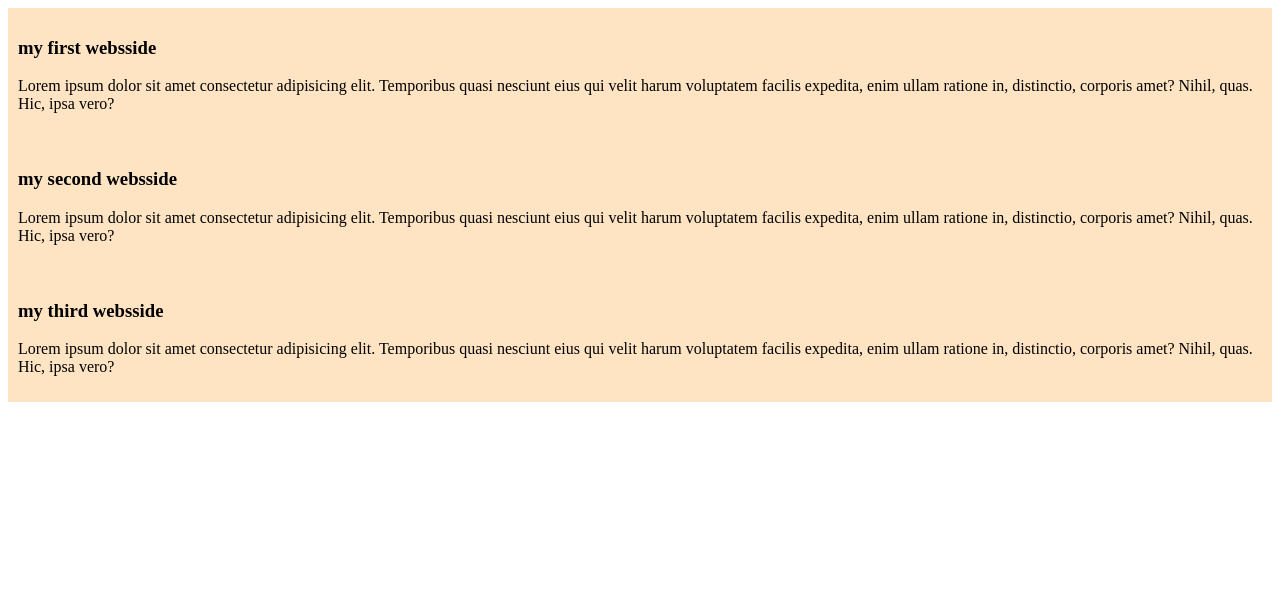
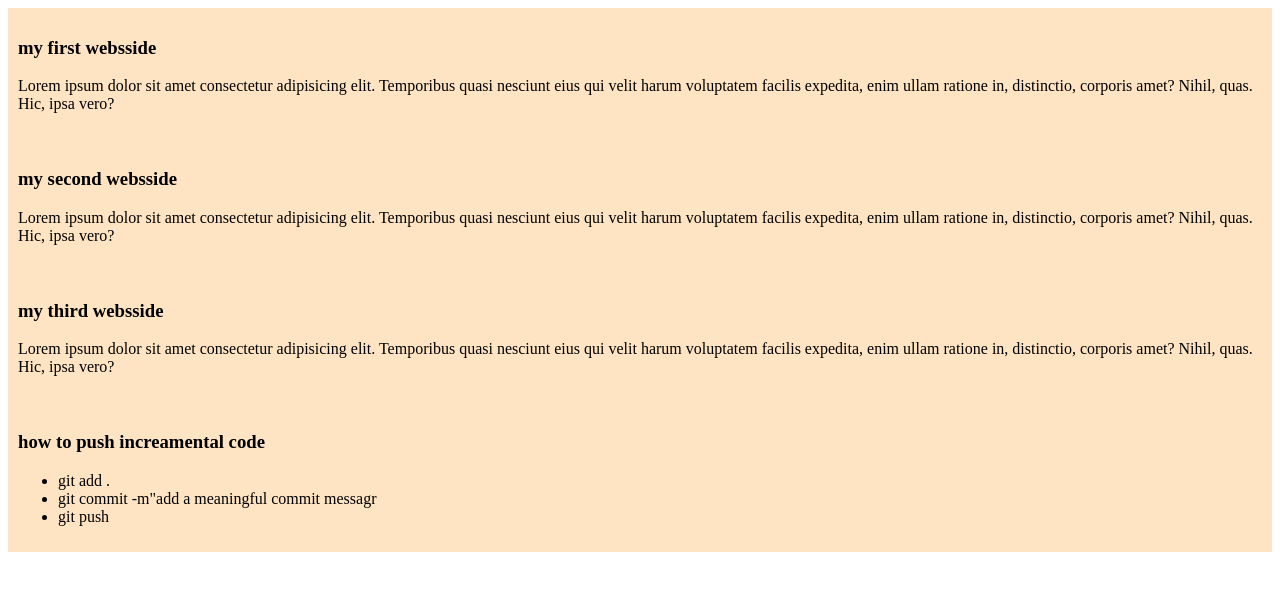
Before and after one commit to nasir601/my-hard-webside, a plain HTML site: page index.html in a window 1280 px wide. Drawn offline with Linux system fonts and the light colour scheme.

Commit message:
added a list

```diff
--- a/index.html
+++ b/index.html
@@ -20,5 +20,13 @@
         <h3>my third websside</h3>
         <p>Lorem ipsum dolor sit amet consectetur adipisicing elit. Temporibus quasi nesciunt eius qui velit harum voluptatem facilis expedita, enim ullam ratione in, distinctio, corporis amet? Nihil, quas. Hic, ipsa vero?</p>
     </div>
+    <div>
+        <h3>how to push increamental code</h3>
+        <ul>
+            <li>git add .</li>
+            <li>git commit -m"add a meaningful commit messagr</li>
+            <li>git push</li>
+        </ul>
+    </div>
 </body>
 </html>
```
